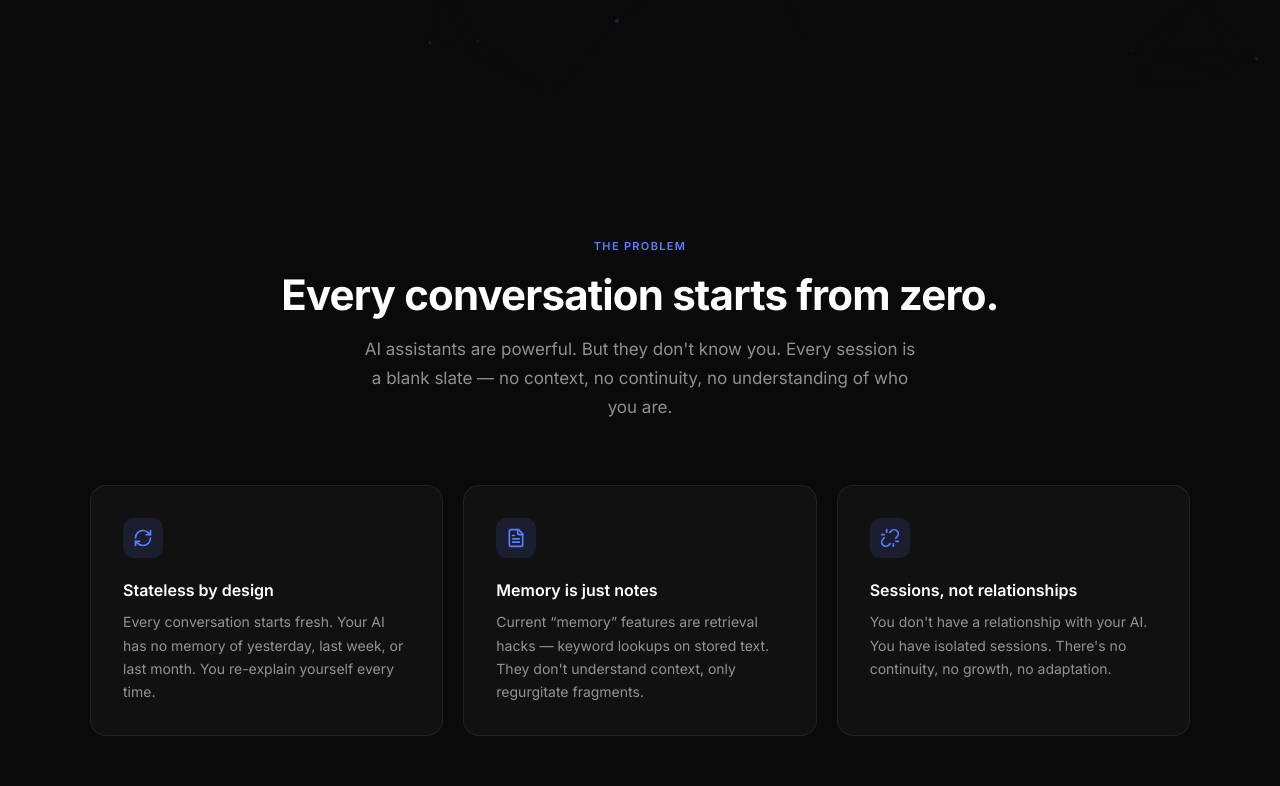
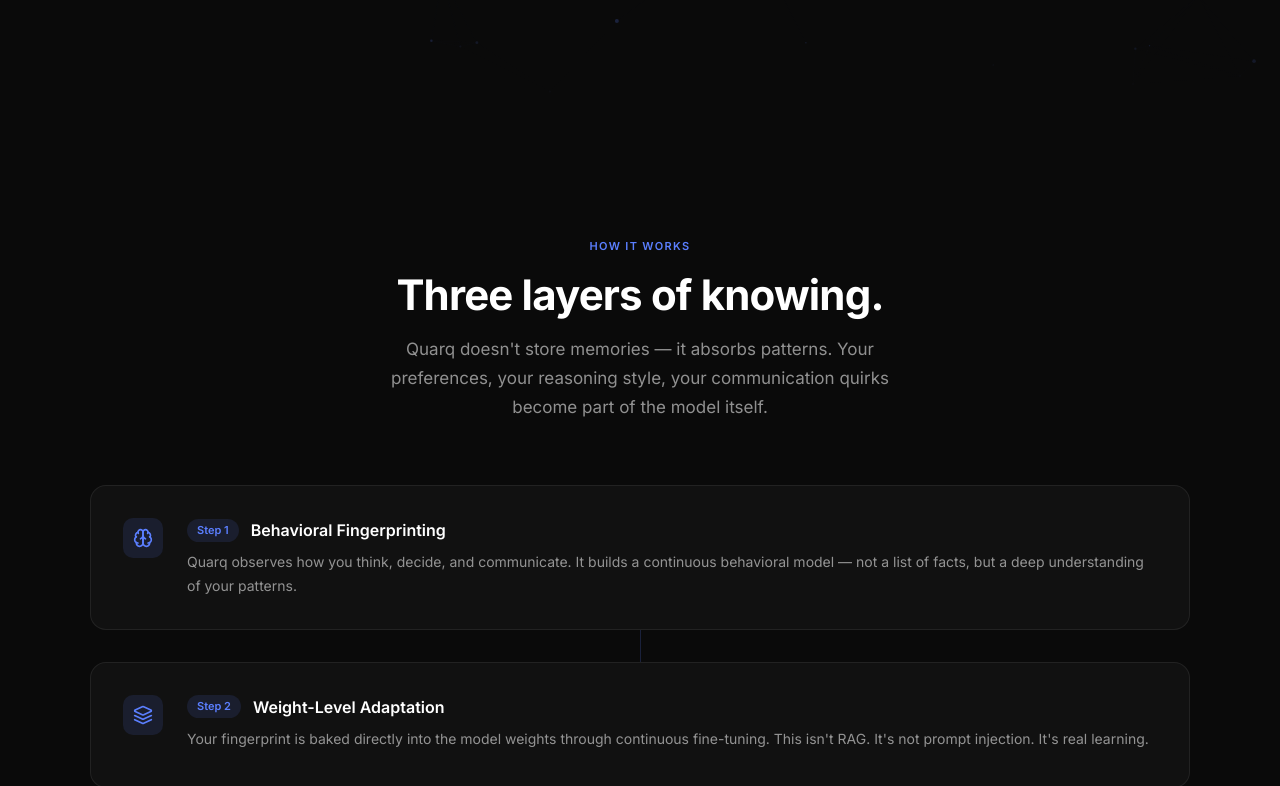
Before and after one commit to rohanjain1648/QUARQ, a Next.js app: page / in a window 1280 px wide. Shown: the part 682-1468 px from the top of the page. Built offline with nearby package versions, Linux system fonts and the light colour scheme; a web font is replaced by a local one.

Commit message:
refactor: remove problem section, enhance comparison with problem framing

```diff
--- a/app/page.tsx
+++ b/app/page.tsx
@@ -48,7 +48,7 @@
     </form>
   )
 }
-import { RefreshCw, FileText, Unlink, Brain, Layers, Fingerprint, Zap, Globe, Clock, Eye, Wifi, Radio } from 'lucide-react'
+import { Brain, Layers, Fingerprint, Eye, Wifi, Radio } from 'lucide-react'
 
 /* ─── Particle Canvas ─── */
 function ParticleCanvas() {
@@ -138,6 +138,7 @@
         <a href="#" className="nav-logo">Quarq</a>
         <div className="nav-links">
           <a href="#how-it-works">How it works</a>
+          <a href="#why-quarq">Why Quarq</a>
         </div>
         <a href="#waitlist" className="nav-cta">Join Waitlist</a>
       </div>
@@ -190,44 +191,6 @@
           <p className="micro-copy">No spam. Early access only.</p>
         </div>
       </div>
-
-      {/* ─── PROBLEM ─── */}
-      <Section>
-        <div style={{ textAlign: 'center', marginBottom: '64px' }}>
-          <p className="section-label">The problem</p>
-          <h2 className="section-title">Every conversation starts from zero.</h2>
-          <p className="section-sub">
-            AI assistants are powerful. But they don&apos;t know you. Every session is a blank slate —
-            no context, no continuity, no understanding of who you are.
-          </p>
-        </div>
-        <div style={{ display: 'grid', gridTemplateColumns: 'repeat(auto-fit, minmax(280px, 1fr))', gap: '20px' }}>
-          <div className="card">
-            <CardIcon><RefreshCw size={20} /></CardIcon>
-            <h3 className="card-title">Stateless by design</h3>
-            <p className="card-text">
-              Every conversation starts fresh. Your AI has no memory of yesterday, last week, or last month.
-              You re-explain yourself every time.
-            </p>
-          </div>
-          <div className="card">
-            <CardIcon><FileText size={20} /></CardIcon>
-            <h3 className="card-title">Memory is just notes</h3>
-            <p className="card-text">
-              Current &ldquo;memory&rdquo; features are retrieval hacks — keyword lookups on stored text.
-              They don&apos;t understand context, only regurgitate fragments.
-            </p>
-          </div>
-          <div className="card">
-            <CardIcon><Unlink size={20} /></CardIcon>
-            <h3 className="card-title">Sessions, not relationships</h3>
-            <p className="card-text">
-              You don&apos;t have a relationship with your AI. You have isolated sessions.
-              There&apos;s no continuity, no growth, no adaptation.
-            </p>
-          </div>
-        </div>
-      </Section>
 
       {/* ─── HOW IT WORKS ─── */}
       <Section id="how-it-works">
@@ -379,12 +342,17 @@
       </Section>
 
       {/* ─── COMPARISON ─── */}
-      <Section>
+      <Section id="why-quarq">
         <div style={{ textAlign: 'center', marginBottom: '64px' }}>
-          <p className="section-label">Comparison</p>
+          <p className="section-label">Why Quarq</p>
           <h2 className="section-title">Memory vs. Knowing.</h2>
-          <p style={{ fontSize: '22px', fontWeight: 600, color: 'var(--text)', marginTop: '24px', lineHeight: 1.4 }}>
-            Letta reads your history.<br />
+          <p className="section-sub">
+            Every AI assistant today resets when you close the tab. They store notes.
+            They retrieve fragments. They don&apos;t grow. Quarq is built differently —
+            from the ground up, for continuity.
+          </p>
+          <p style={{ fontSize: '20px', fontWeight: 600, color: 'var(--text)', marginTop: '32px', lineHeight: 1.5 }}>
+            Others read your history.<br />
             <span style={{ color: 'var(--accent)' }}>Quarq becomes your history.</span>
           </p>
         </div>
@@ -392,13 +360,15 @@
           {/* Others */}
           <div className="comparison-card-left">
             <p style={{ fontSize: '11px', fontWeight: 600, letterSpacing: '0.12em', textTransform: 'uppercase' as const, color: 'var(--red)', marginBottom: '24px' }}>
-              Others
+              Today&apos;s AI Assistants
             </p>
-            <div style={{ display: 'flex', flexDirection: 'column', gap: '16px', marginBottom: '24px' }}>
+            <div style={{ display: 'flex', flexDirection: 'column', gap: '16px' }}>
               {[
+                'Every session starts from zero',
+                'Memory is just stored text fragments',
+                'No relationship — only isolated sessions',
                 'Context window as "memory"',
                 'Retrieval-based recall',
-                'Stateless between sessions',
                 'Same model for everyone',
               ].map((item) => (
                 <div key={item} style={{ display: 'flex', alignItems: 'center', gap: '10px' }}>
@@ -407,7 +377,6 @@
                 </div>
               ))}
             </div>
-            <p style={{ fontSize: '12px', color: 'var(--text-faint)', fontStyle: 'italic' }}>Today&apos;s AI assistants</p>
           </div>
 
           {/* Quarq */}
@@ -415,11 +384,13 @@
             <p style={{ fontSize: '11px', fontWeight: 600, letterSpacing: '0.12em', textTransform: 'uppercase' as const, color: 'var(--accent)', marginBottom: '24px' }}>
               Quarq
             </p>
-            <div style={{ display: 'flex', flexDirection: 'column', gap: '16px', marginBottom: '24px' }}>
+            <div style={{ display: 'flex', flexDirection: 'column', gap: '16px' }}>
               {[
-                'Behavioral fingerprint in weights',
-                'Continuous learning loop',
-                'Persistent across all sessions',
+                'Continuous — never resets',
+                'Behavioral fingerprint baked into the model',
+                'A presence, not a session',
+                'Hybrid memory: weights + DB + context',
+                'Learns your patterns, not just your facts',
                 'Unique model per person',
               ].map((item) => (
                 <div key={item} style={{ display: 'flex', alignItems: 'center', gap: '10px' }}>
@@ -428,7 +399,7 @@
                 </div>
               ))}
             </div>
-            <p style={{ fontStyle: 'italic', fontSize: '13px', color: 'var(--text-faint)', lineHeight: '1.6' }}>
+            <p style={{ fontStyle: 'italic', fontSize: '13px', color: 'var(--text-faint)', lineHeight: '1.6', marginTop: '24px' }}>
               &ldquo;It doesn&apos;t remember you. It knows you.&rdquo;
             </p>
           </div>
```
Also changed, not shown: 1 other file (tests, documents, lock files or other folders).
